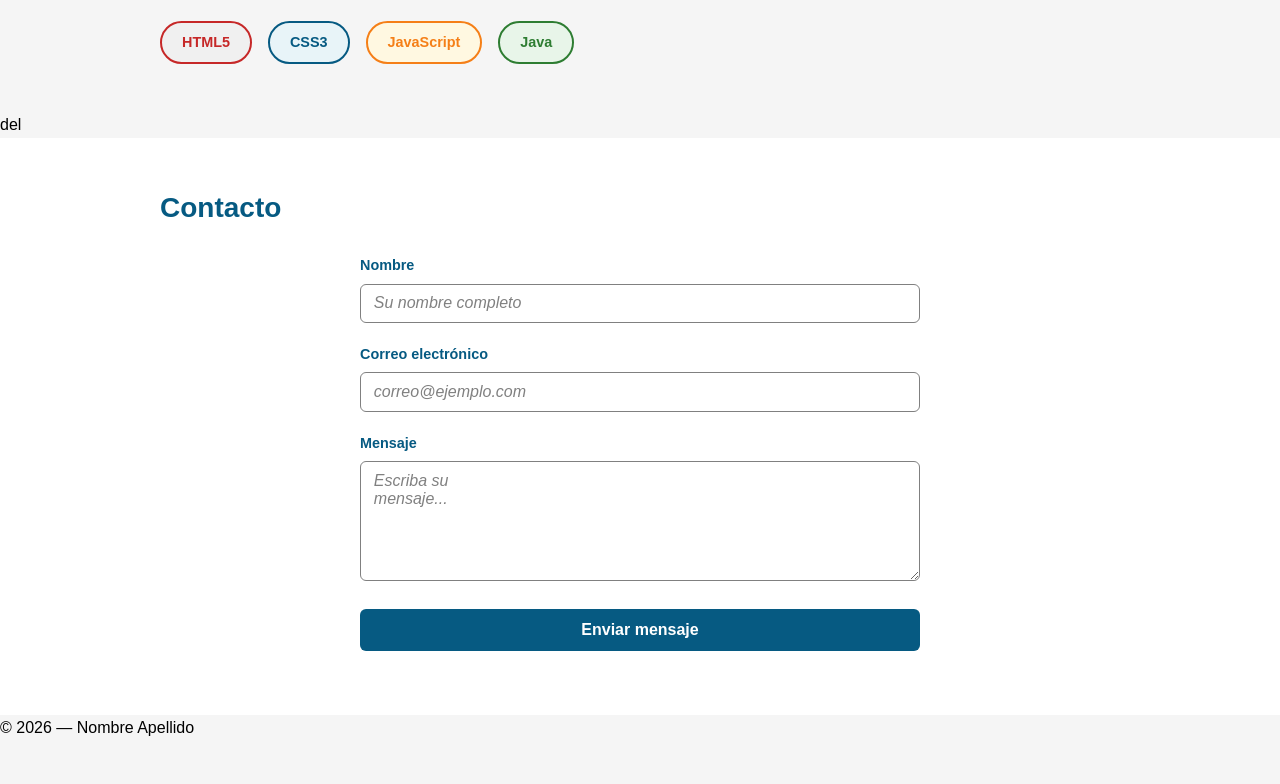
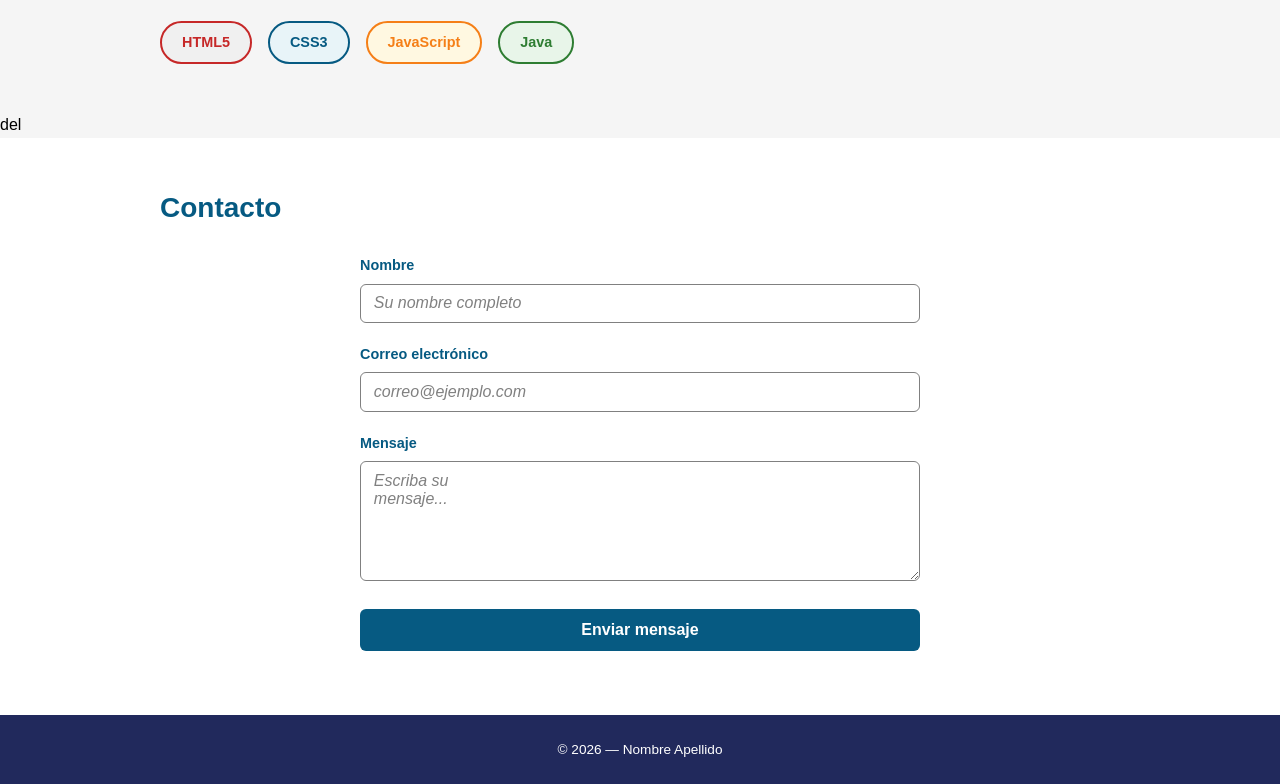
Before and after one commit to SergioMoreno09dev/Moreno-post1-u3, a plain HTML site: page index.html in a window 1280 px wide. Shown: the part 473-1257 px from the top of the page. Before the commit the page ends 1213 px from the top, so only its background shows below. Drawn offline with Linux system fonts and the light colour scheme.

Commit message:
Se actualizo arhivo .css con los estilos del footer

```diff
--- a/css/estilos.css
+++ b/css/estilos.css
@@ -290,3 +290,11 @@ textarea {
 .btn-primary:active {
     transform: scale(0.98);
 }
+
+.site-footer {
+    text-align: center;
+    padding: 1.5rem;
+    background: var(--color-dark);
+    color: var(--color-white);
+    font-size: 0.85rem;
+}
```
